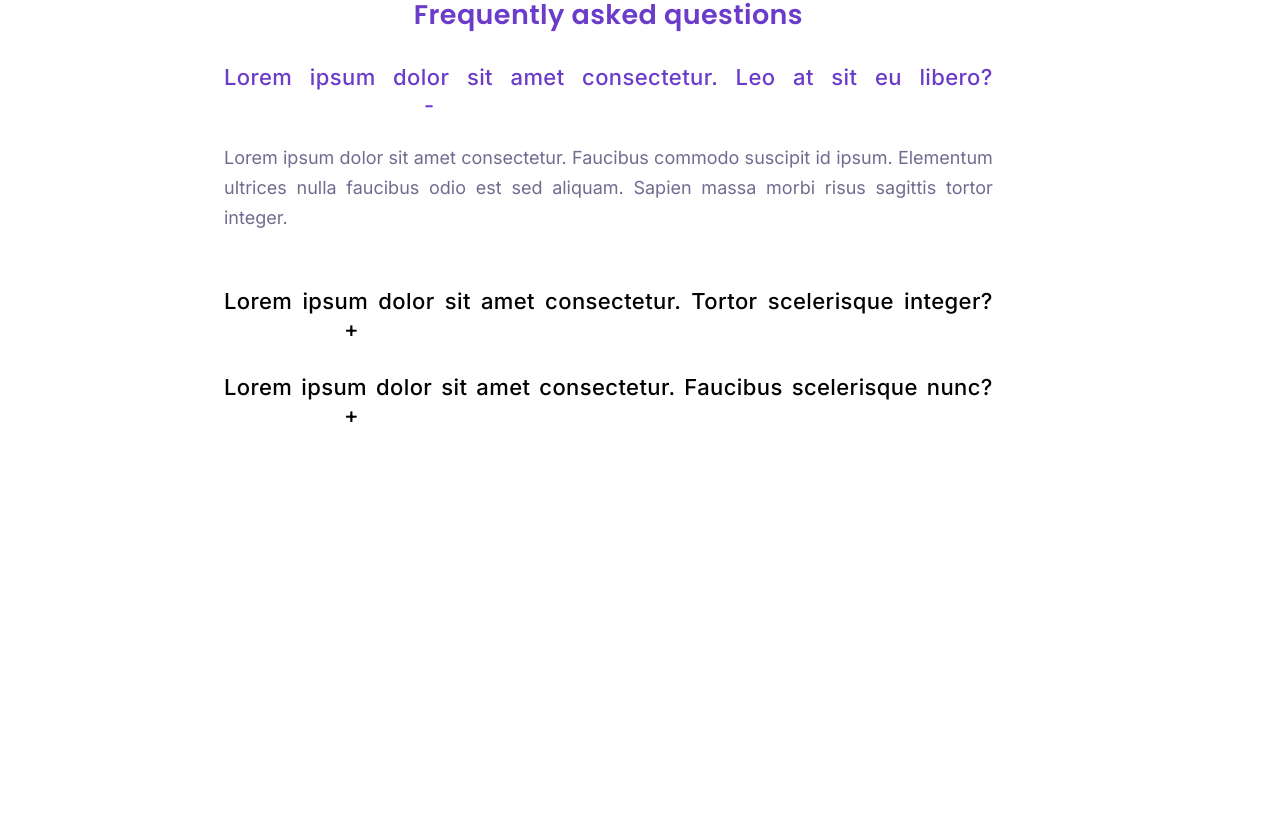
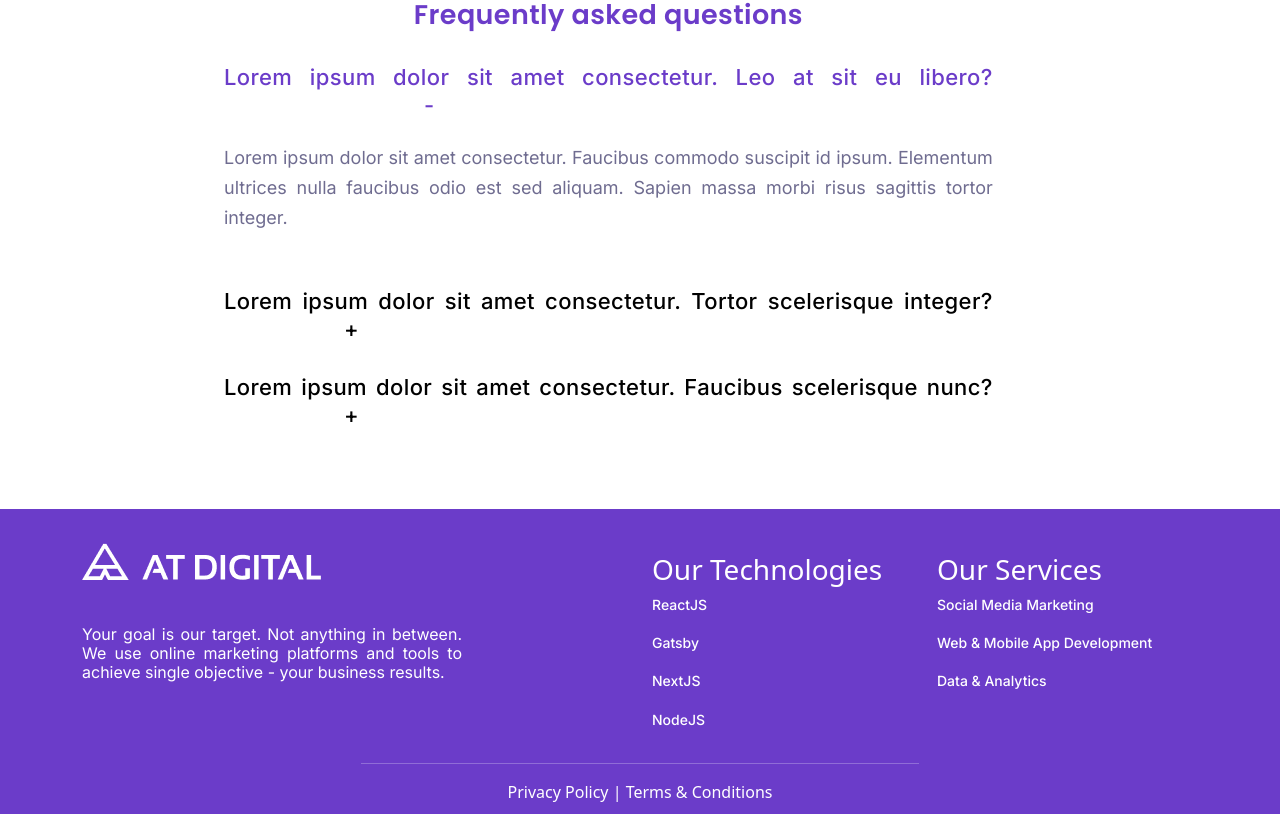
Before and after one commit to nimashaliyanage/atdigital-task, a React (Create React App) app: page / in a window 1280 px wide. Shown: the part 1808-2622 px from the top of the page. Before the commit the page ends 2317 px from the top, so only its background shows below. Built offline with nearby package versions, Linux system fonts and the light colour scheme.

Commit message:
Create Footer.

```diff
--- a/src/App.js
+++ b/src/App.js
@@ -3,6 +3,7 @@ import "./App.css";
 import NavigationBar from "./Components/NavigationBar";
 import Home from "./Components/Home";
 import Body from "./Components/Body";
+import Footer from "./Components/Footer";
 
 function App() {
   return (
@@ -10,6 +11,7 @@ function App() {
       <NavigationBar />
       <Home />
       <Body />
+      <Footer />
     </div>
   );
 }
--- a/src/Components/Body.css
+++ b/src/Components/Body.css
@@ -95,3 +95,34 @@ span {
 .minus {
   margin-left: 200px;
 }
+@media screen and (max-width: 768px) {
+  .last-row {
+    display: block;
+    text-align: left;
+  }
+  .minus {
+    align-items: end;
+  }
+  span {
+    align-items: end;
+    justify-content: end;
+  }
+  .text-col {
+    display: flex;
+    flex-direction: column;
+    text-align: left;
+    align-items: center;
+  }
+}
+@media screen and (max-width: 375px) {
+  .reverse-row {
+    display: flex;
+    flex-direction: column;
+  }
+  .text-col {
+    display: flex;
+    flex-direction: column;
+    text-align: left;
+    align-items: center;
+  }
+}
--- a/src/Components/Footer.css
+++ b/src/Components/Footer.css
@@ -0,0 +1,48 @@
+@import url("https://fonts.googleapis.com/css2?family=Inter:wght@100..900&display=swap");
+.footer {
+  right: 0;
+  left: 0;
+  padding: 10px;
+  background-color: #6b3cc9;
+  color: white;
+}
+.footer-row {
+  text-align: left;
+}
+.footer-row .h3 {
+  font-family: "Inter", sans-serif;
+  font-weight: 600;
+  font-size: 20px;
+  line-height: 25.41;
+}
+.footer-logo {
+  margin-bottom: 30px;
+}
+.textarea {
+  margin-top: 15px;
+  width: 380px;
+  text-align: justify;
+  font-family: "Inter", sans-serif;
+  font-weight: 400;
+  font-size: 16px;
+  line-height: 19.2px;
+}
+.foot-up-right {
+  margin-top: 10px;
+}
+.footer-row span {
+  padding: 0;
+  margin: 0;
+  font-family: "Inter", sans-serif;
+  font-size: 14px;
+  font-weight: 500;
+  box-sizing: border-box;
+  line-height: 16.96px;
+}
+hr {
+  margin-left: 25%;
+  margin-right: 25%;
+}
+.copyrights {
+  text-align: center;
+}
--- a/src/Components/Footer.js
+++ b/src/Components/Footer.js
@@ -0,0 +1,65 @@
+import { Container } from "react-bootstrap";
+import Col from "react-bootstrap/Col";
+import Row from "react-bootstrap/Row";
+import "./Footer.css";
+import logo from "../Assets/ATD logo.png";
+
+function Footer() {
+  return (
+    <div className="footer">
+      <Container>
+        <br />
+        <Row className="footer-row">
+          <Col md={12} lg={6}>
+            <img src={logo} alt="logo" className="footer-logo" />
+            <br />
+            <p className="textarea">
+              Your goal is our target. Not anything in between. We use online
+              marketing platforms and tools to achieve single objective - your
+              business results.
+            </p>
+            <br />
+            <br />
+          </Col>
+          <Col lg={3} className="foot-up-right">
+            <h3>Our Technologies</h3>
+            <h6>
+              <span>ReactJS</span>
+              <br />
+              <br />
+              <span>Gatsby</span>
+              <br />
+              <br />
+              <span>NextJS</span>
+              <br />
+              <br />
+              <span>NodeJS</span>
+            </h6>
+          </Col>
+          <br />
+          <br />
+          <Col lg={3} className="foot-up-right">
+            <h3>Our Services</h3>
+            <h6>
+              <span>Social Media Marketing</span>
+              <br />
+              <br />
+              <span>Web & Mobile App Development</span>
+              <br />
+              <br />
+              <span>Data & Analytics</span>
+            </h6>
+          </Col>
+          <br />
+          <br />
+        </Row>
+        <hr />
+        <Row className="copyrights">
+          <Col xs={12}>Privacy Policy | Terms & Conditions</Col>
+        </Row>
+      </Container>
+    </div>
+  );
+}
+
+export default Footer;
--- a/src/Components/Home.css
+++ b/src/Components/Home.css
@@ -49,3 +49,23 @@ figcaption button {
   background-repeat: no-repeat;
   background-size: cover;
 }
+@media screen and (max-width: 768px) {
+  figcaption {
+    height: 250px;
+    margin-top: 40px;
+    width: 100%;
+    left: inherit;
+  }
+  .img-fluid {
+    width: 100%;
+    background-size: cover;
+    height: 500px;
+    margin-bottom: 90px;
+  }
+  figcaption h1 {
+    font-size: 34px;
+  }
+  figcaption button {
+    margin-left: 2rem;
+  }
+}
```
